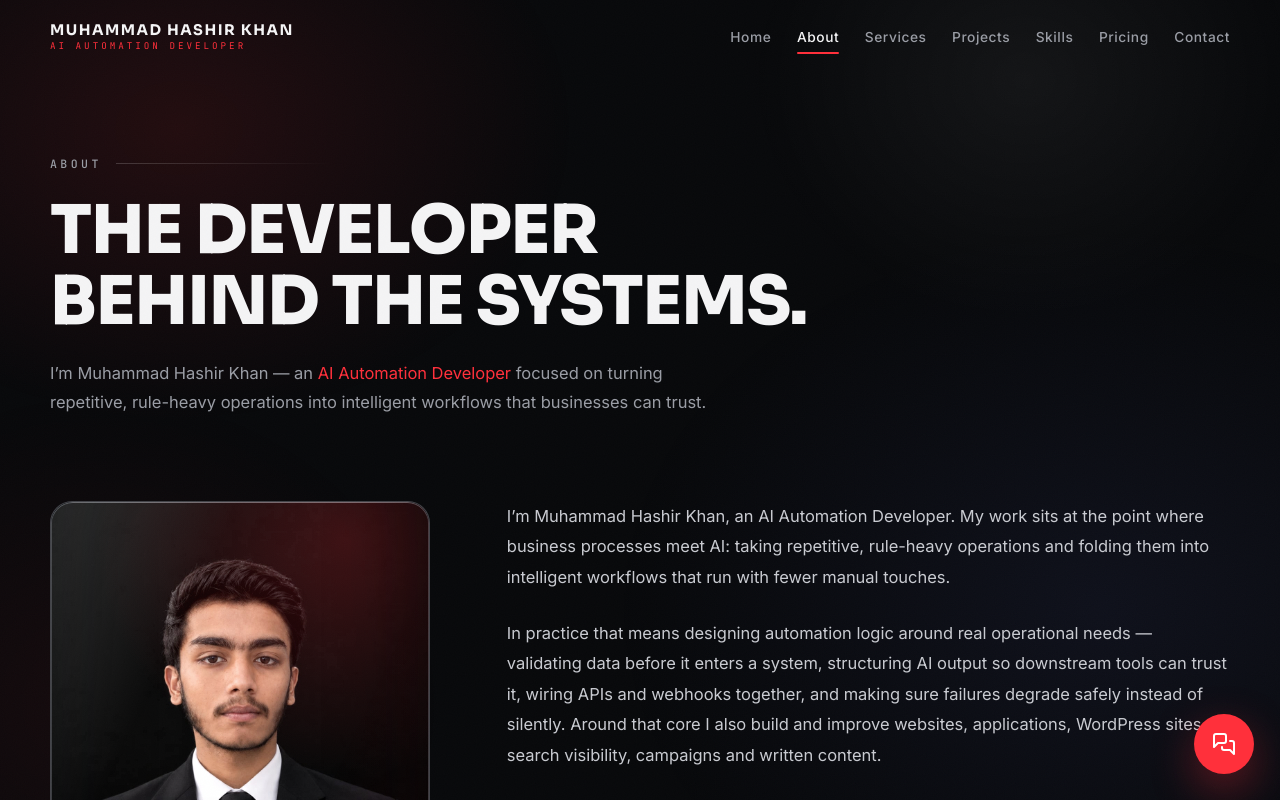
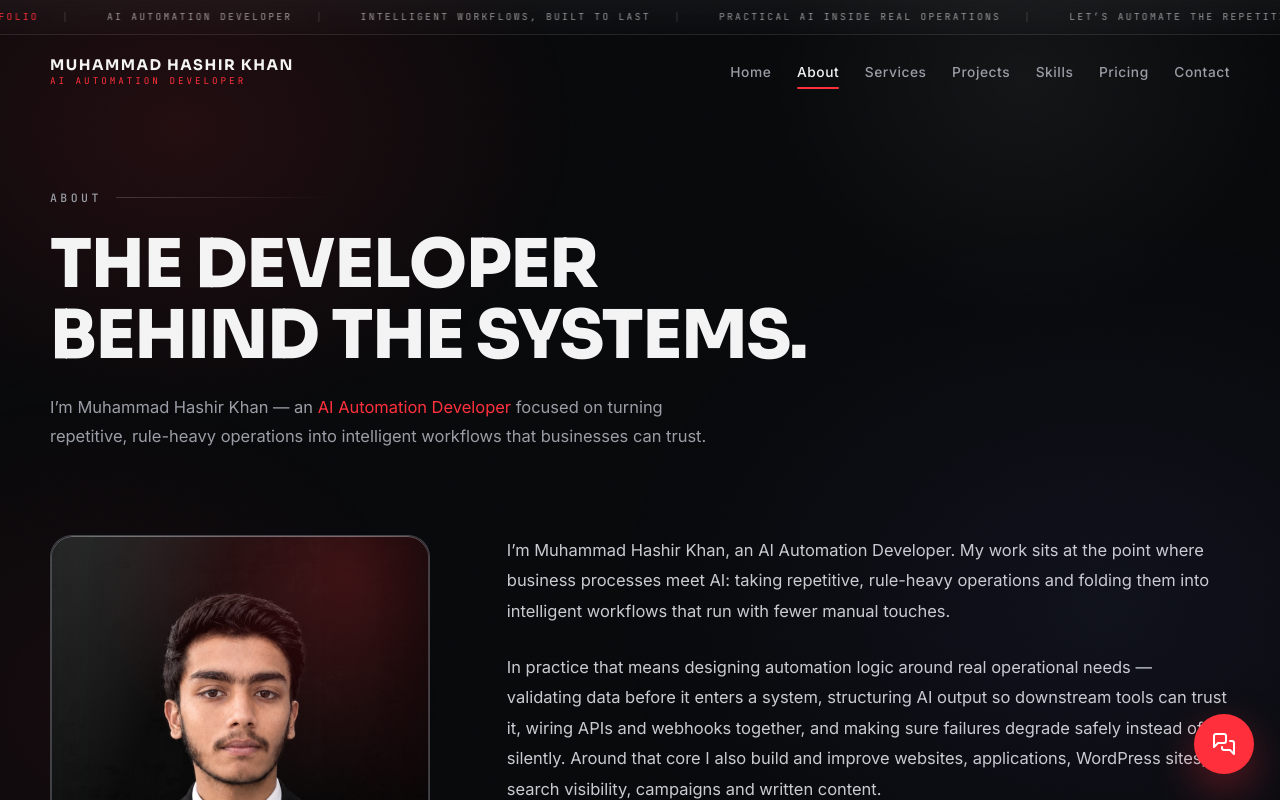
Before and after one commit to Muhammad-Hashir-Khan/Portfolio, a React (Vite) app: page /about in a window 1280 px wide. Shown: the top 800 px of the page. Built offline with nearby package versions, Linux system fonts and the light colour scheme.

Commit message:
v2.7: home CTA section removed, welcome marquee strip above navbar

```diff
--- a/src/components/Nav.tsx
+++ b/src/components/Nav.tsx
@@ -2,6 +2,7 @@ import { useEffect, useRef, useState } from 'react';
 import { Link, NavLink, useLocation } from 'react-router-dom';
 import { LuMenu, LuX } from 'react-icons/lu';
 import { profile } from '../data/portfolio';
+import WelcomeStrip from './WelcomeStrip';
 
 const NAV_LINKS = [
   { to: '/', label: 'Home' },
@@ -52,6 +53,7 @@ export default function Nav() {
   return (
     <>
       <header className={scrolled ? 'nav nav--scrolled' : 'nav'}>
+        <WelcomeStrip />
         <div className="container nav__inner">
           <Link to="/" className="nav__brand" aria-label={`${profile.name} — ${profile.title}, home`}>
             <b>{profile.name}</b>
@@ -93,7 +95,7 @@ export default function Nav() {
       >
         <button
           className="nav__burger"
-          style={{ position: 'absolute', top: 'calc(var(--nav-h) / 2 - 22px)', right: 'var(--gutter)', display: 'inline-flex' }}
+          style={{ position: 'absolute', top: 'calc(var(--strip-h) + var(--nav-h) / 2 - 22px)', right: 'var(--gutter)', display: 'inline-flex' }}
           aria-label="Close menu"
           onClick={() => setOpen(false)}
         >
--- /dev/null
+++ b/src/components/WelcomeStrip.tsx
@@ -0,0 +1,31 @@
+const LINES = [
+  'Welcome to my Portfolio',
+  'AI Automation Developer',
+  'Intelligent workflows, built to last',
+  'Practical AI inside real operations',
+  'Let\u2019s automate the repetitive',
+  'Available for new projects',
+];
+
+/**
+ * Slim announcement marquee sitting above the navbar — a continuously
+ * running strip of short welcome lines. Purely decorative, so it is
+ * hidden from assistive technology.
+ */
+export default function WelcomeStrip() {
+  return (
+    <div className="welcome-strip" aria-hidden="true">
+      <div className="welcome-strip__track">
+        {[...LINES, ...LINES].map((line, i) => (
+          <span
+            className={i % LINES.length === 0 ? 'welcome-strip__item welcome-strip__item--lead' : 'welcome-strip__item'}
+            key={i}
+          >
+            {line}
+            <i />
+          </span>
+        ))}
+      </div>
+    </div>
+  );
+}
--- a/src/pages/HomePage.tsx
+++ b/src/pages/HomePage.tsx
@@ -1,6 +1,6 @@
-import { type MouseEvent as ReactMouseEvent, type ReactNode } from 'react';
+import { type ReactNode } from 'react';
 import { Link } from 'react-router-dom';
-import { motion, useMotionValue, useReducedMotion, useScroll, useSpring, useTransform } from 'motion/react';
+import { motion, useReducedMotion, useScroll, useTransform } from 'motion/react';
 import { LuArrowRight, LuArrowUpRight, LuDownload } from 'react-icons/lu';
 import Page from '../components/Page';
 import Portrait from '../components/Portrait';
@@ -8,7 +8,6 @@ import SectionHeading from '../components/SectionHeading';
 import Reveal from '../components/Reveal';
 import Marquee from '../components/Marquee';
 import CoverflowSlider from '../components/CoverflowSlider';
-import ProjectCover from '../components/ProjectCover';
 import { profile, resume, services, type Service } from '../data/portfolio';
 import { gmailCompose, waLink } from '../lib/links';
 import { useResumeAvailable } from '../lib/useResume';
@@ -188,13 +187,6 @@ export default function HomePage({ ready }: { ready: boolean }) {
         heading={<SectionHeading label="Capabilities" title="What I bring to a build." />}
         ariaLabel="Services carousel"
       />
-
-      {/* ═══ CTA — OPEN EDITORIAL SPLIT ═══ */}
-      <section className="section cta-slab" aria-label="Next step">
-        <div className="container">
-          <CtaSplit />
-        </div>
-      </section>
     </Page>
   );
 }
@@ -235,66 +227,6 @@ function HeroResumeButton() {
   );
 }
 
-/* ── CTA — open editorial split: text left, schematic right ─────────── */
-
-function CtaSplit() {
-  const reduce = useReducedMotion();
-  const rx = useMotionValue(0);
-  const ry = useMotionValue(0);
-  const rotateX = useSpring(rx, { stiffness: 150, damping: 20 });
-  const rotateY = useSpring(ry, { stiffness: 150, damping: 20 });
-
-  const onMove = (e: ReactMouseEvent<HTMLElement>) => {
-    const rect = e.currentTarget.getBoundingClientRect();
-    ry.set(((e.clientX - rect.left) / rect.width - 0.5) * 7);
-    rx.set(((e.clientY - rect.top) / rect.height - 0.5) * -6);
-  };
-
-  const onLeave = () => {
-    rx.set(0);
-    ry.set(0);
-  };
-
-  return (
-    <div className="cta-split">
-      <div className="cta-split__text">
-        <p className="mono-label cta-slab__label" aria-hidden="true">
-          <i />
-          Next step
-          <i />
-        </p>
-        <h2 className="cta-slab__title">
-          Have a repetitive process?
-          <br />
-          <span className="tx-crimson">Let&rsquo;s automate it.</span>
-        </h2>
-        <div className="cta-slab__action--row">
-          <Link to="/contact" className="btn btn--primary">
-            Start a Conversation
-            <LuArrowRight aria-hidden="true" />
-          </Link>
-          <Link to="/services" className="btn btn--ghost">
-            View Services
-          </Link>
-        </div>
-      </div>
-
-      <motion.div
-        className="cta-split__visual"
-        style={reduce ? undefined : { rotateX, rotateY, transformPerspective: 900 }}
-        onMouseMove={reduce ? undefined : onMove}
-        onMouseLeave={reduce ? undefined : onLeave}
-        aria-hidden="true"
-      >
-        <div className="cta-split__frame">
-          <ProjectCover kind="pipeline" />
-        </div>
-        <p className="cta-split__caption mono-label">Fig. 01 — an automated pipeline</p>
-      </motion.div>
-    </div>
-  );
-}
-
 /* ── capabilities card inner (shared by coverflow + static grid) ────── */
 
 function CapCardInner({ service }: { service: Service }): ReactNode {
--- a/src/styles/base.css
+++ b/src/styles/base.css
@@ -130,7 +130,7 @@ h4 {
 .section {
   position: relative;
   padding-block: var(--section-y);
-  scroll-margin-top: calc(var(--nav-h) + 20px);
+  scroll-margin-top: calc(var(--nav-h) + var(--strip-h) + 20px);
 }
 
 .section + .section::before,
--- a/src/styles/layout.css
+++ b/src/styles/layout.css
@@ -149,6 +149,65 @@
   border-bottom-color: var(--glass-border);
 }
 
+/* ═══ WELCOME STRIP — running marquee above the nav ═══ */
+
+.welcome-strip {
+  overflow: hidden;
+  border-bottom: 1px solid rgba(255, 255, 255, 0.07);
+  background: linear-gradient(180deg, rgba(255, 255, 255, 0.045), rgba(255, 255, 255, 0.015));
+  -webkit-backdrop-filter: blur(10px);
+  backdrop-filter: blur(10px);
+}
+
+.welcome-strip__track {
+  display: flex;
+  align-items: center;
+  width: max-content;
+  height: var(--strip-h);
+  will-change: transform;
+  animation: stripScroll 38s linear infinite;
+}
+
+.welcome-strip:hover .welcome-strip__track {
+  animation-play-state: paused;
+}
+
+.welcome-strip__item {
+  display: inline-flex;
+  align-items: center;
+  gap: 1.6rem;
+  margin-right: 2.6rem;
+  font-family: var(--font-mono);
+  font-size: 0.6rem;
+  letter-spacing: 0.24em;
+  text-transform: uppercase;
+  color: rgba(255, 255, 255, 0.56);
+  white-space: nowrap;
+}
+
+.welcome-strip__item--lead {
+  color: var(--crimson);
+}
+
+.welcome-strip__item i {
+  width: 1px;
+  height: 10px;
+  background: rgba(255, 255, 255, 0.16);
+  flex: none;
+}
+
+@keyframes stripScroll {
+  to {
+    transform: translateX(-50%);
+  }
+}
+
+@media (prefers-reduced-motion: reduce) {
+  .welcome-strip__track {
+    animation: none;
+  }
+}
+
 .nav__inner {
   height: var(--nav-h);
   display: flex;
@@ -261,7 +320,7 @@
   -webkit-backdrop-filter: blur(18px);
   display: flex;
   flex-direction: column;
-  padding: calc(var(--nav-h) + 2.5rem) var(--gutter) 2.5rem;
+  padding: calc(var(--nav-h) + var(--strip-h) + 2.5rem) var(--gutter) 2.5rem;
   opacity: 0;
   visibility: hidden;
   transition:
@@ -347,7 +406,7 @@
 /* ═══ PAGE OPENING ═══ */
 
 .page-top {
-  padding-top: calc(var(--nav-h) + clamp(2.8rem, 7vw, 5rem));
+  padding-top: calc(var(--nav-h) + var(--strip-h) + clamp(2.8rem, 7vw, 5rem));
 }
 
 .page-header {
@@ -415,7 +474,7 @@
   min-height: 100svh;
   display: flex;
   align-items: center;
-  padding-block: calc(var(--nav-h) + 3.5rem) 4rem;
+  padding-block: calc(var(--nav-h) + var(--strip-h) + 3.5rem) 4rem;
   overflow: clip;
   scroll-margin-top: 0;
 }
@@ -664,7 +723,7 @@
 
   .hero {
     min-height: 0;
-    padding-top: calc(var(--nav-h) + 2.6rem);
+    padding-top: calc(var(--nav-h) + var(--strip-h) + 2.6rem);
   }
 }
 
--- a/src/styles/sections.css
+++ b/src/styles/sections.css
@@ -681,59 +681,6 @@
   margin-top: 0.3rem;
 }
 
-/* ═══ CTA — OPEN EDITORIAL SPLIT (no box) ═══ */
-
-.cta-split {
-  display: grid;
-  grid-template-columns: minmax(0, 1.05fr) minmax(0, 0.95fr);
-  gap: clamp(2rem, 5vw, 3.6rem);
-  align-items: center;
-}
-
-.cta-split__text {
-  display: grid;
-  justify-items: start;
-  gap: 1.5rem;
-}
-
-.cta-split__visual {
-  position: relative;
-  will-change: transform;
-}
-
-.cta-split__frame {
-  position: relative;
-  aspect-ratio: 16 / 10.5;
-  border-radius: var(--radius-lg);
-  overflow: hidden;
-  border: 1px solid var(--glass-border);
-  background: #0c0d10;
-  box-shadow: 0 34px 90px rgba(0, 0, 0, 0.5);
-}
-
-.cta-split__caption {
-  margin-top: 1rem;
-  color: var(--muted);
-}
-
-@media (max-width: 820px) {
-  .cta-split {
-    grid-template-columns: 1fr;
-    gap: 2.2rem;
-  }
-
-  .cta-split__visual {
-    max-width: 480px;
-  }
-}
-
-@media (prefers-reduced-motion: reduce) {
-  .cta-split__visual {
-    transform: none !important;
-  }
-}
-
-
 /* ═══ GLASS PORTRAIT — shared by home hero + about ═══ */
 
 .glass-portrait {
@@ -1324,8 +1271,7 @@
     font-size: 0.9rem;
   }
 
-  .hero__cta-row .btn,
-  .cta-slab__action--row .btn {
+  .hero__cta-row .btn {
     width: 100%;
   }
 
@@ -1341,13 +1287,6 @@
     font-size: clamp(1.5rem, 7vw, 1.85rem);
   }
 
-  .cta-slab__title {
-    font-size: clamp(1.55rem, 7.4vw, 2rem);
-  }
-
-  .cta-split__frame {
-    aspect-ratio: 16 / 11;
-  }
 
   .mono-label {
     letter-spacing: 0.2em;
--- a/src/styles/tokens.css
+++ b/src/styles/tokens.css
@@ -28,6 +28,7 @@
   --radius: 16px;
   --radius-lg: 22px;
   --nav-h: 74px;
+  --strip-h: 34px;
   --section-y: clamp(3.4rem, 6.5vw, 5.6rem);
 
   /* Motion */
```
